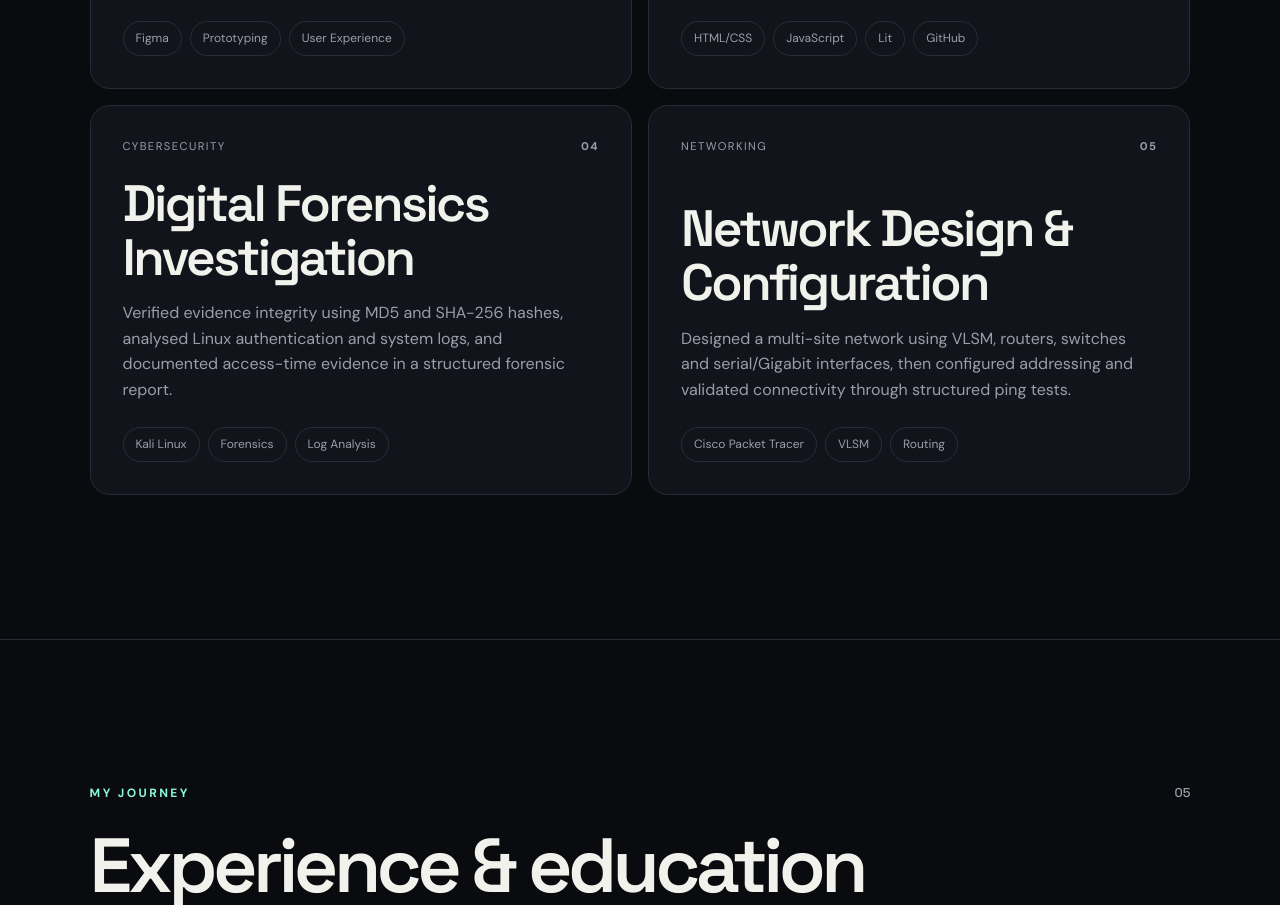
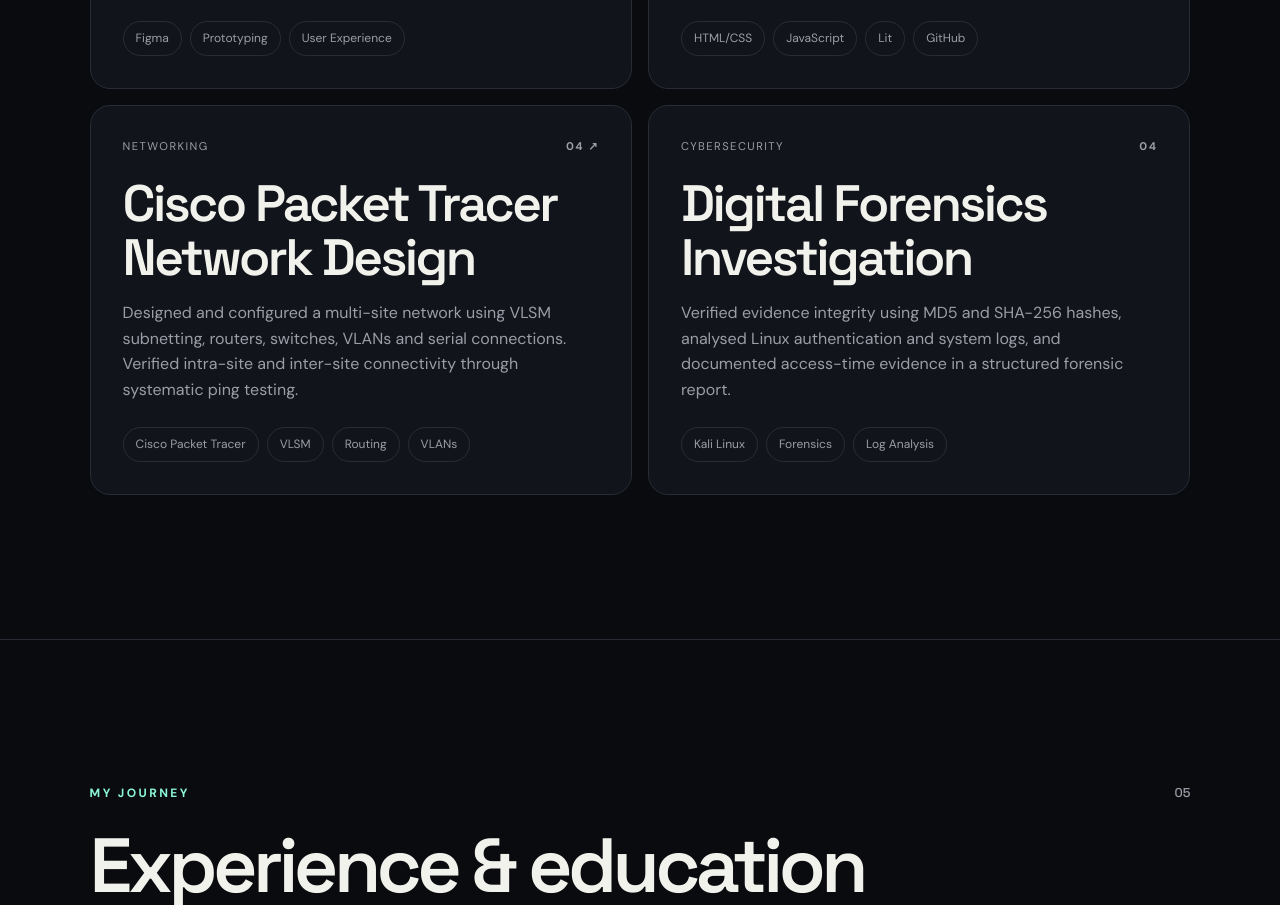
Before and after one commit to ruhana0911/Digital-Portfolio, a plain HTML site: page docs/index.html in a window 1280 px wide. Shown: the part 5564-6469 px from the top of the page. Drawn offline with Linux system fonts and the light colour scheme.

Commit message:
Add Cisco Packet Tracer Project

```diff
--- a/docs/index.html
+++ b/docs/index.html
@@ -154,8 +154,39 @@
     </div>
   </div>
 </a>
+
+<a
+  class="project-card reveal"
+  href="https://github.com/ruhana0911/Cisco-Packet-Tracer-project-.git"
+  target="_blank"
+  rel="noopener noreferrer"
+  aria-label="View the Cisco Packet Tracer network project"
+>
+  <div class="project-top">
+    <span>Networking</span>
+    <b>04 ↗</b>
+  </div>
+
+  <div class="project-info">
+    <h3>Cisco Packet Tracer Network Design</h3>
+
+    <p>
+      Designed and configured a multi-site network using VLSM
+      subnetting, routers, switches, VLANs and serial connections.
+      Verified intra-site and inter-site connectivity through
+      systematic ping testing.
+    </p>
+
+    <div class="tags">
+      <span>Cisco Packet Tracer</span>
+      <span>VLSM</span>
+      <span>Routing</span>
+      <span>VLANs</span>
+    </div>
+  </div>
+</a>
         <article class="project-card reveal"><div class="project-top"><span>Cybersecurity</span><b>04</b></div><div class="project-info"><h3>Digital Forensics Investigation</h3><p>Verified evidence integrity using MD5 and SHA-256 hashes, analysed Linux authentication and system logs, and documented access-time evidence in a structured forensic report.</p><div class="tags"><span>Kali Linux</span><span>Forensics</span><span>Log Analysis</span></div></div></article>
-        <article class="project-card reveal"><div class="project-top"><span>Networking</span><b>05</b></div><div class="project-info"><h3>Network Design &amp; Configuration</h3><p>Designed a multi-site network using VLSM, routers, switches and serial/Gigabit interfaces, then configured addressing and validated connectivity through structured ping tests.</p><div class="tags"><span>Cisco Packet Tracer</span><span>VLSM</span><span>Routing</span></div></div></article>
+
       </div>
     </section>
 
```
